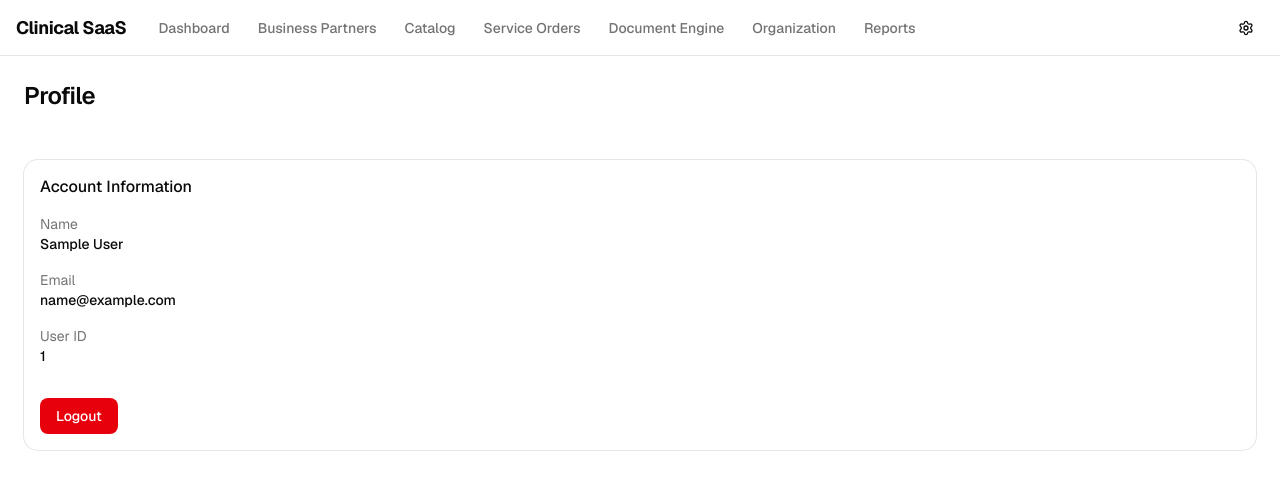
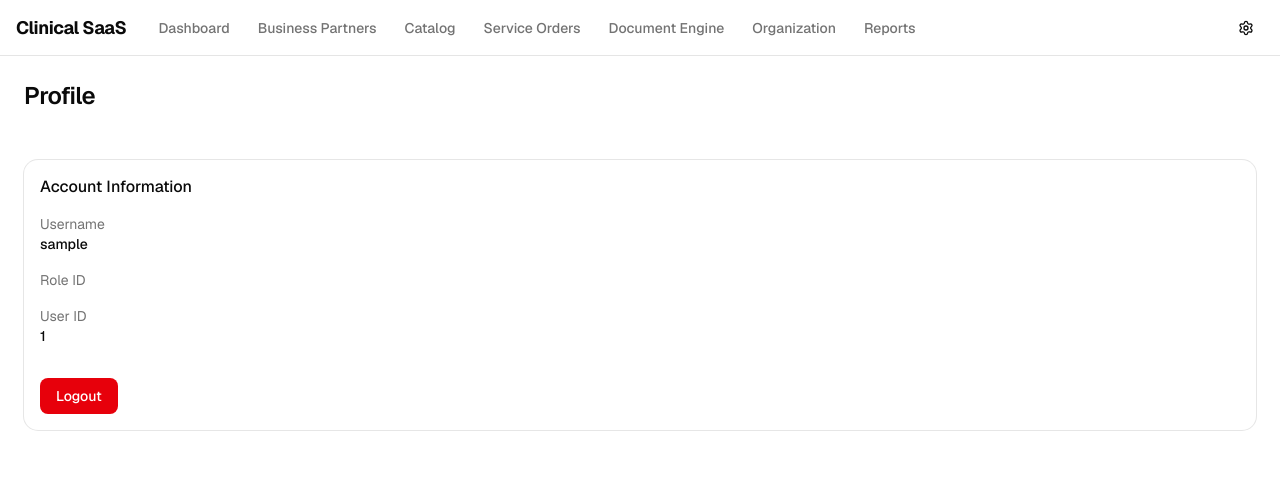
Before and after one commit to clinical-saas/clinical-saas-adm-frontend, a Next.js app: page /settings/profile in a window 1280 px wide. Shown: the top 490 px of the page. Built offline with nearby package versions, Linux system fonts and the light colour scheme; sample sign-in values are in the browser's storage.

Commit message:
fix: profile page use username/roleId instead of name/email (align with AuthUser type)

```diff
--- a/src/app/(dashboard)/settings/profile/page.tsx
+++ b/src/app/(dashboard)/settings/profile/page.tsx
@@ -42,12 +42,12 @@ export default function ProfilePage() {
         </CardHeader>
         <CardContent className="space-y-4">
           <div>
-            <p className="text-sm text-muted-foreground">Name</p>
-            <p className="font-medium">{user.name}</p>
+            <p className="text-sm text-muted-foreground">Username</p>
+            <p className="font-medium">{user.username}</p>
           </div>
           <div>
-            <p className="text-sm text-muted-foreground">Email</p>
-            <p className="font-medium">{user.email}</p>
+            <p className="text-sm text-muted-foreground">Role ID</p>
+            <p className="font-medium">{user.roleId}</p>
           </div>
           <div>
             <p className="text-sm text-muted-foreground">User ID</p>
```
